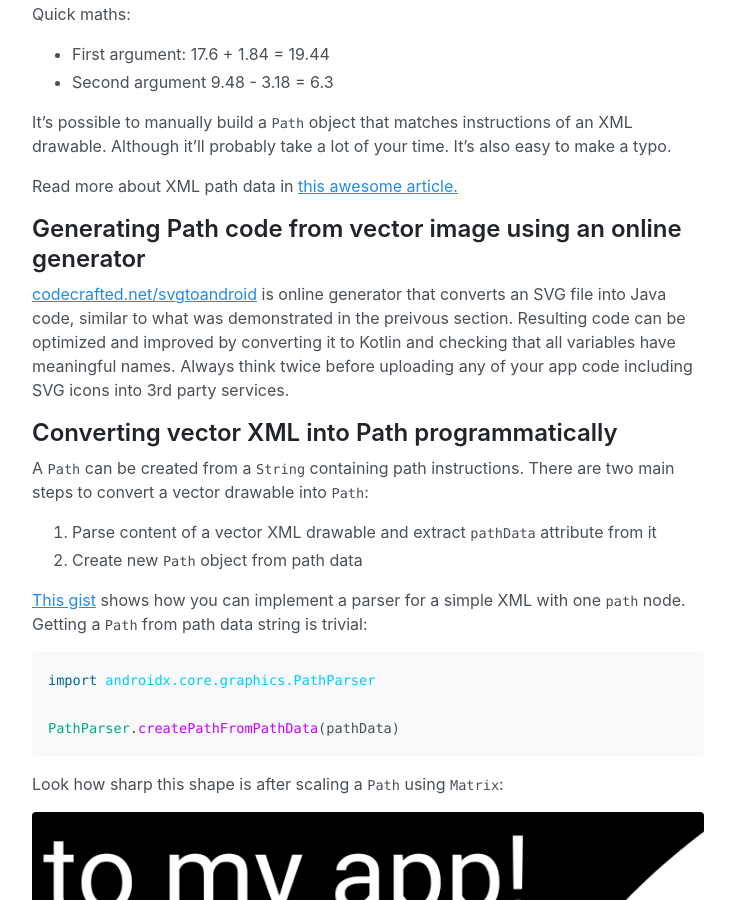
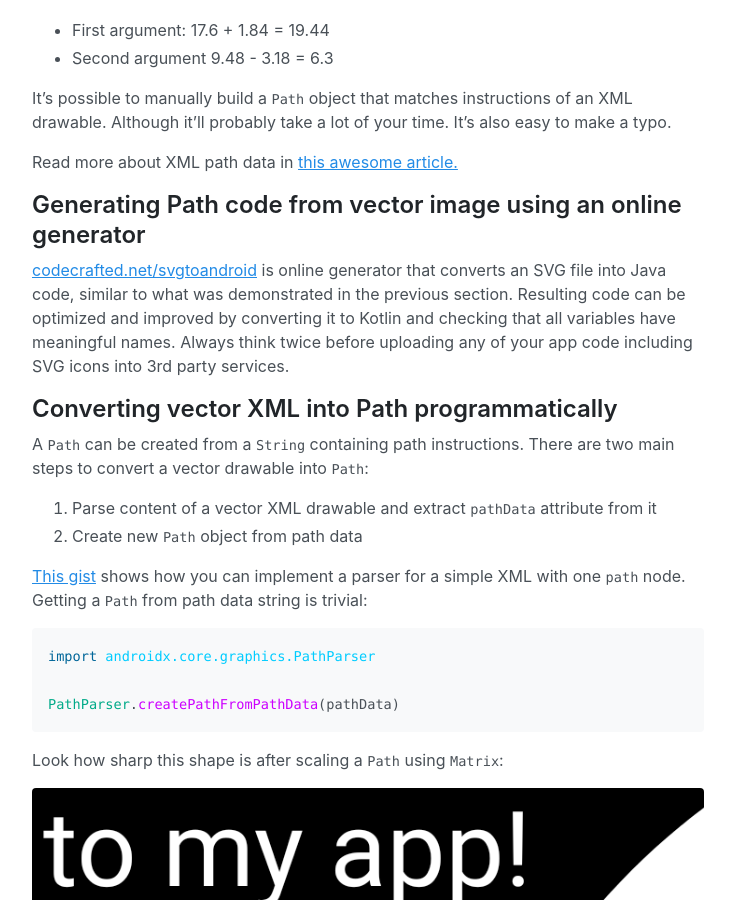
Before and after one commit to aednlaxer/aednlaxer.github.io, a Jekyll site: the page built from _posts/2021-01-29-android-xml-as-path.md, in a window 1280 px wide and 900 px high, scrolled down 1574 px. Shown: the whole window, without its empty margins (272-1007 px from the left). Built offline with Jekyll 4.4.1, drawn with Linux system fonts in a browser that asks for light colours; some of the changed text lies outside the part shown.

Commit message:
Fix typos in drawable as path article

```diff
--- a/_posts/2021-01-29-android-xml-as-path.md
+++ b/_posts/2021-01-29-android-xml-as-path.md
@@ -16,7 +16,7 @@
 vectorDrawable?.draw(canvas)
 {% endhighlight %}
 
-This produces a vector drawable which is properly scaled and looks sharp in most cases. Although if you scale this image too much some artefacts may appear, scaled icon may become blurry. Look how sharp the text is and how pixelated the scaled shape is:
+This produces a vector drawable which is properly scaled and looks sharp in most cases. Although if you scale this image too much some artifacts may appear, scaled icon may become blurry. Look how sharp the text is and how pixelated the scaled shape is:
 
 ![](/assets/android-xml-as-path/sharp-not-really.png)
 
@@ -55,7 +55,7 @@
 
 ## Generating Path code from vector image using an online generator
 
-[codecrafted.net/svgtoandroid](https://codecrafted.net/svgtoandroid) is online generator that converts an SVG file into Java code, similar to what was demonstrated in the preivous section. Resulting code can be optimized and improved by converting it to Kotlin and checking that all variables have meaningful names. Always think twice before uploading any of your app code including SVG icons into 3rd party services.
+[codecrafted.net/svgtoandroid](https://codecrafted.net/svgtoandroid) is online generator that converts an SVG file into Java code, similar to what was demonstrated in the previous section. Resulting code can be optimized and improved by converting it to Kotlin and checking that all variables have meaningful names. Always think twice before uploading any of your app code including SVG icons into 3rd party services.
 
 ## Converting vector XML into Path programmatically
 
```
